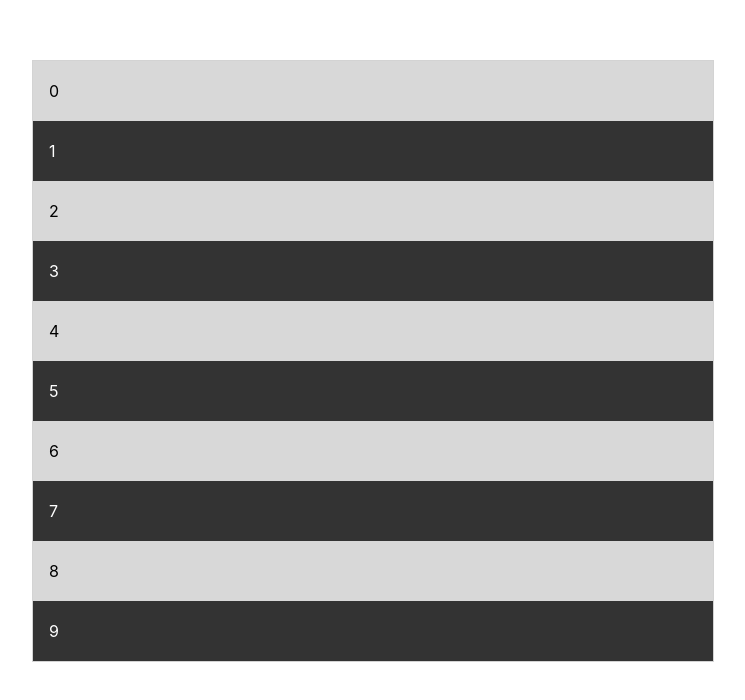
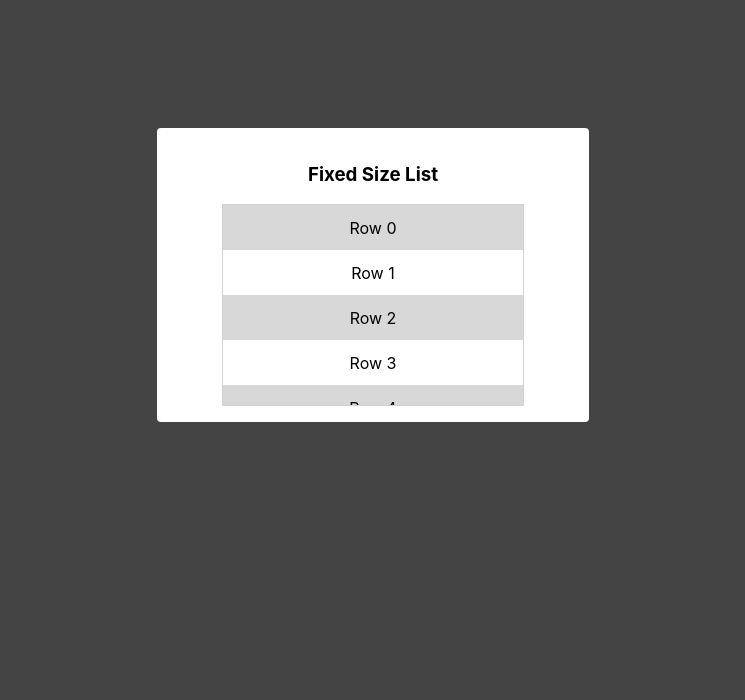
Before and after one commit to anhdo95/react-virtualization, a React (Create React App) app: page / in a window 1280 px wide. Shown: the top 700 px of the page, without its empty margins (267-1012 px from the left). Built offline with nearby package versions, Linux system fonts and the light colour scheme.

Commit message:
💥 build a FixedSizeList component

```diff
--- a/src/components/App/index.tsx
+++ b/src/components/App/index.tsx
@@ -1,16 +1,26 @@
-import React from 'react'
-import {range} from 'lodash-es'
-import Window from '../Window'
+import FixedSizeList from '../FixedSizeList'
+
 import styles from './styles.module.css'
 
 function App() {
   return (
     <div className={styles.app}>
-      <Window rowHeight={60}>
-        {range(1000).map(number => (
-          <li className={styles.row} key={number}>{number}</li>
-        ))}
-      </Window>
+      <section className={styles.section}>
+        <h3 className={styles.heading}>Fixed Size List</h3>
+        <FixedSizeList
+          className={styles.list}
+          itemCount={1000}
+          itemSize={45}
+          width={300}
+          height={200}
+        >
+          {({ index, style }) => (
+            <div className={styles.row} style={style}>
+              Row {index}
+            </div>
+          )}
+        </FixedSizeList>
+      </section>
     </div>
   )
 }
--- a/src/components/App/styles.module.css
+++ b/src/components/App/styles.module.css
@@ -1,17 +1,30 @@
 .app {
-  height: 600px;
-  margin-top: 60px;
+  padding-top: 10%;
+}
+
+.section {
+  display: flex;
+  flex-direction: column;
+  align-items: center;
+  width: 400px;
+  margin: 0 auto;
+  padding: 1rem;
+  background-color: #fff;
+  border-radius: 0.25rem;
+}
+
+.heading {
+  text-align: center;
+}
+
+.list {
+  border: 1px solid #d2d2d2;
 }
 
 .row {
   display: flex;
-  padding-left: 1rem;
-  padding-right: 1rem;
-}
-
-.row:nth-child(even) {
-  color: #fff;
-  background-color: #333;
+  justify-content: center;
+  align-items: center;
 }
 
 .row:nth-child(odd) {
--- /dev/null
+++ b/src/components/FixedSizeList/index.tsx
@@ -0,0 +1,100 @@
+import React, { createElement, SyntheticEvent, FunctionComponent, CSSProperties } from 'react'
+
+type RenderComponentProps = {
+  index: number
+  style: CSSProperties
+}
+
+export type FixedSizeListProps = {
+  children: FunctionComponent<RenderComponentProps>
+  className?: string
+  style?: CSSProperties
+  itemSize: number
+  itemCount: number
+  width: number
+  height: number
+}
+
+const overscanCount = 2
+
+const FixedSizeList: React.FC<FixedSizeListProps> = ({
+  itemSize,
+  itemCount,
+  width,
+  height,
+  className,
+  style,
+  children,
+}) => {
+  const [scrollOffset, setScrollOffset] = React.useState(0)
+
+  const getRangeToRender = () => {
+    const startIndex = Math.max(
+      0,
+      Math.min(itemCount - 1, Math.floor(scrollOffset / itemSize))
+    )
+    const endIndex = Math.min(
+      itemCount - 1,
+      Math.max(
+        0,
+        startIndex +
+          Math.floor(height + scrollOffset - startIndex * itemSize) / itemSize
+      )
+    )
+    const startIndexBackward = Math.max(0, startIndex - overscanCount)
+    const endIndexForward = Math.min(itemCount - 1, endIndex + overscanCount)
+    return [startIndexBackward, endIndexForward, startIndex, endIndex]
+  }
+
+  const handleScroll = (e: SyntheticEvent<HTMLDivElement>) => {
+    setScrollOffset(e.currentTarget.scrollTop)
+  }
+
+  const [startIndex, endIndex] = getRangeToRender()
+  const items = []
+
+  if (itemCount > 0) {
+    for (let i = startIndex; i <= endIndex; i++) {
+      items.push(
+        createElement(children, {
+          key: i,
+          index: i,
+          style: {
+            position: 'absolute',
+            top: i * itemSize,
+            width: '100%',
+            height: itemSize,
+          },
+        })
+      )
+    }
+  }
+
+  const estimatedTotalSize = itemCount * itemSize
+
+  return createElement(
+    'div',
+    {
+      onScroll: handleScroll,
+      className,
+      style: {
+        position: 'relative',
+        overflow: 'auto',
+        width,
+        height,
+        WebkitOverflowScrolling: 'touch',
+        willChange: 'transform',
+        ...style,
+      },
+    },
+    createElement('div', {
+      children: items,
+      style: {
+        overflow: 'hidden',
+        height: estimatedTotalSize,
+      },
+    })
+  )
+}
+
+export default FixedSizeList
--- a/src/components/Window/index.tsx
+++ /dev/null
@@ -1,64 +0,0 @@
-import React from 'react'
-import { throttle } from 'lodash-es'
-import useElementSize from '../../hooks/useElementSize'
-
-import styles from './styles.module.css'
-
-export interface WindowProps {
-  rowHeight: number
-  children: Array<JSX.Element>
-  gap?: number
-}
-
-const bufferedItems = 2
-
-const Window: React.FC<WindowProps> = ({ rowHeight, children, gap = 0 }) => {
-  const [containerRef, { height: containerHeight }] =
-    useElementSize<HTMLUListElement>()
-  const [scrollPosition, setScrollPosition] = React.useState(0)
-
-  const visibleChildren = React.useMemo(() => {
-    const startIndex = Math.max(
-      Math.floor(scrollPosition / rowHeight) - bufferedItems,
-      0
-    )
-    const endIndex = Math.min(
-      Math.ceil((scrollPosition + containerHeight) / rowHeight - 1) +
-        bufferedItems,
-      children.length - 1
-    )
-
-    return children.slice(startIndex, endIndex + 1).map((child, index) =>
-      React.cloneElement(child, {
-        style: {
-          position: 'absolute',
-          top: (startIndex + index) * rowHeight + index * gap,
-          height: rowHeight,
-          left: 0,
-          right: 0,
-          lineHeight: `${rowHeight}px`,
-        },
-      })
-    )
-  }, [children, containerHeight, rowHeight, scrollPosition, gap])
-
-  const onScroll = React.useMemo(
-    () =>
-      throttle(
-        function (e: any) {
-          setScrollPosition(e.target.scrollTop)
-        },
-        50,
-        { leading: false }
-      ),
-    []
-  )
-
-  return (
-    <ul onScroll={onScroll} ref={containerRef} className={styles.container}>
-      {visibleChildren}
-    </ul>
-  )
-}
-
-export default Window
--- a/src/components/Window/styles.module.css
+++ /dev/null
@@ -1,11 +0,0 @@
-.container{
-  position: relative;
-  overflow-y: scroll;
-  display: flex;
-  flex-direction: column;
-  height: 100%;
-  max-width: 50vw;
-  margin: 0 auto;
-  border: 1px solid #d3d3d3;
-  list-style: none;
-}
--- a/src/index.css
+++ b/src/index.css
@@ -1,3 +1,7 @@
+html, body {
+  background-color: #444;
+}
+
 body {
   margin: 0;
   font-family: -apple-system, BlinkMacSystemFont, 'Segoe UI', 'Roboto', 'Oxygen',
@@ -6,8 +10,3 @@ body {
   -webkit-font-smoothing: antialiased;
   -moz-osx-font-smoothing: grayscale;
 }
-
-code {
-  font-family: source-code-pro, Menlo, Monaco, Consolas, 'Courier New',
-    monospace;
-}
```
Also changed, not shown: 1 other file (tests, documents, lock files or other folders).
